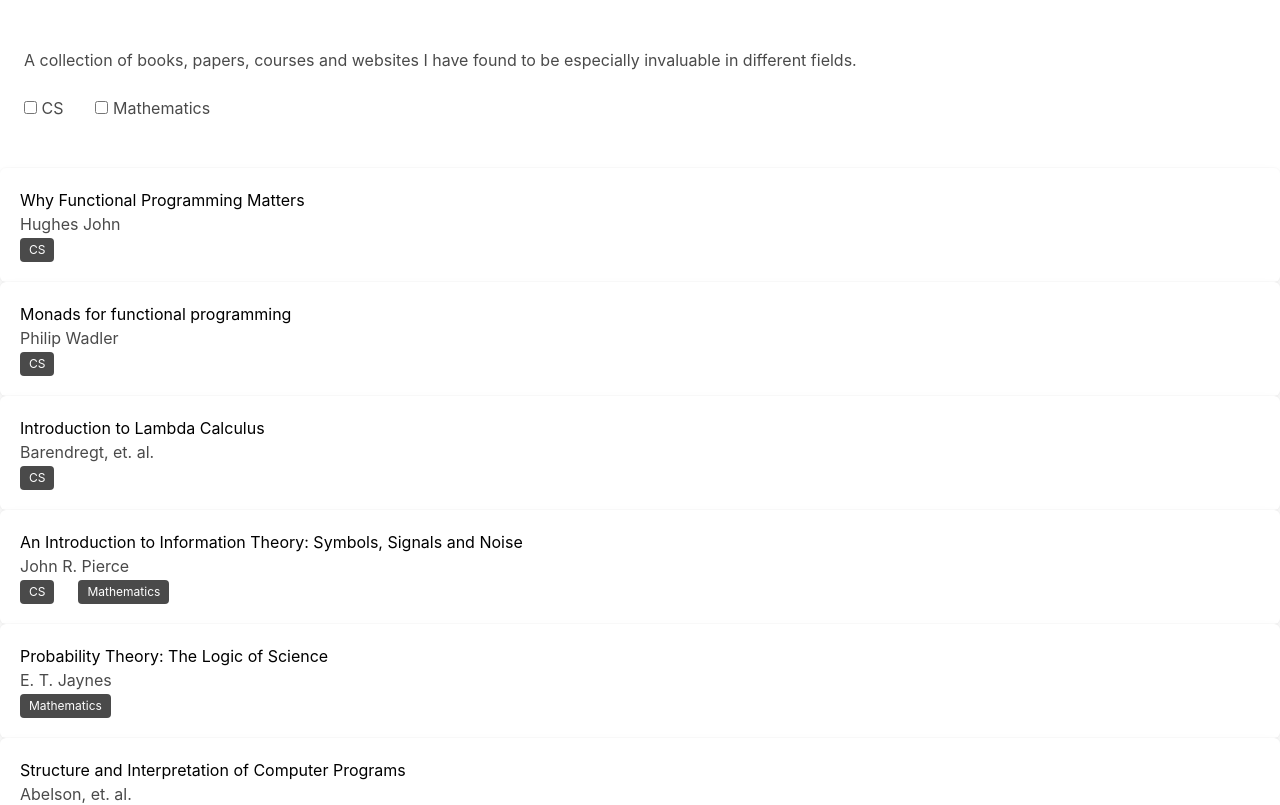
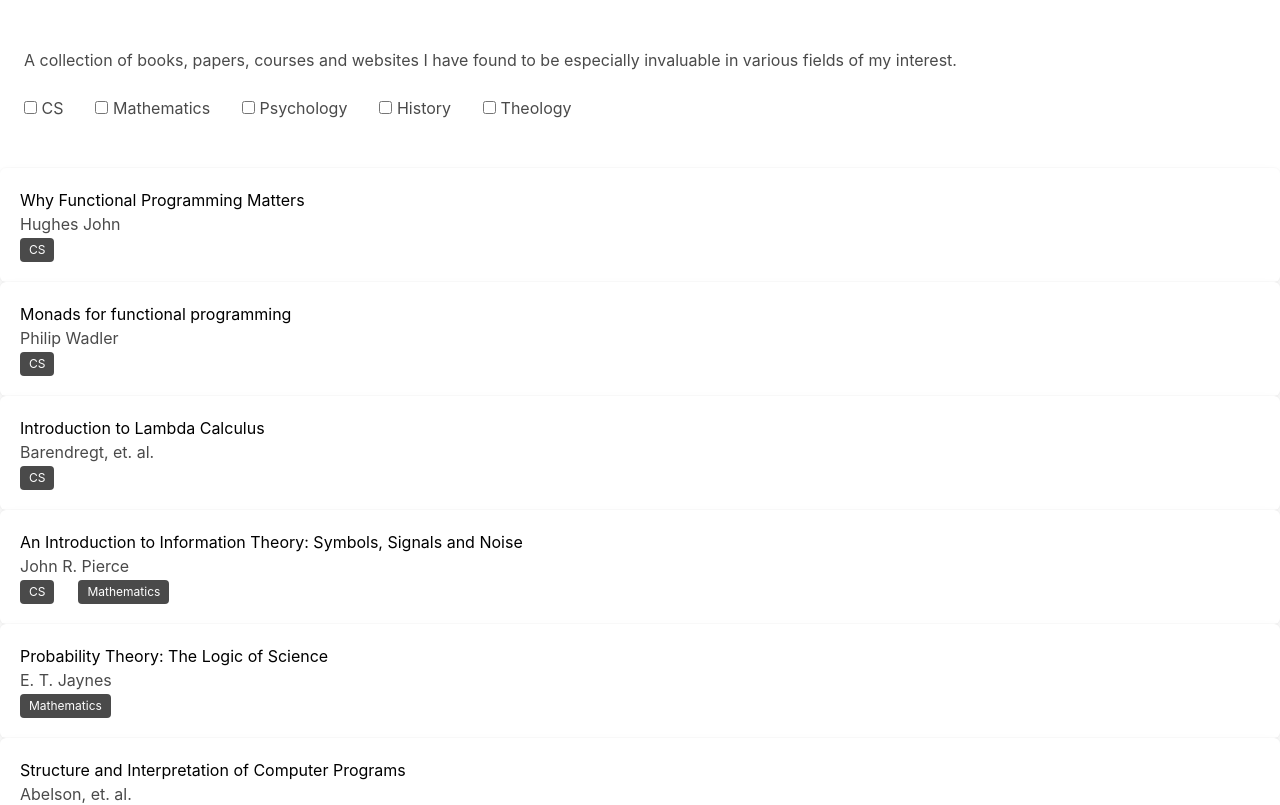
Before and after one commit to davidahmed/personal-homepage, a Vue app: page / in a window 1280 px wide. Shown: the top 805 px of the page. Built offline with nearby package versions, Linux system fonts and the light colour scheme.

Commit message:
Added field tags

```diff
--- a/src/components/Library.vue
+++ b/src/components/Library.vue
@@ -2,7 +2,7 @@
   <div>
     <section class="section">
       <p> A collection of books, papers, courses and websites I have found to be especially invaluable
-      in different fields.</p>
+      in various fields of my interest.</p>
       <br>
       <div>
         <label class="checkbox field-selection" v-bind:key="field" v-for="field in fields">
@@ -20,7 +20,6 @@
 
 <script>
 import Book from './Book.vue';
-
 import { libraryResources } from '../assets/library-resources.js';
 
 export default {
@@ -34,7 +33,7 @@ export default {
   data() {
     return {
       bookList: libraryResources,
-      fields: ['CS', 'Mathematics'],
+      fields: ['CS', 'Mathematics', 'Psychology', 'History', 'Theology'],
       selectedFields: [],
     }
   },
```
